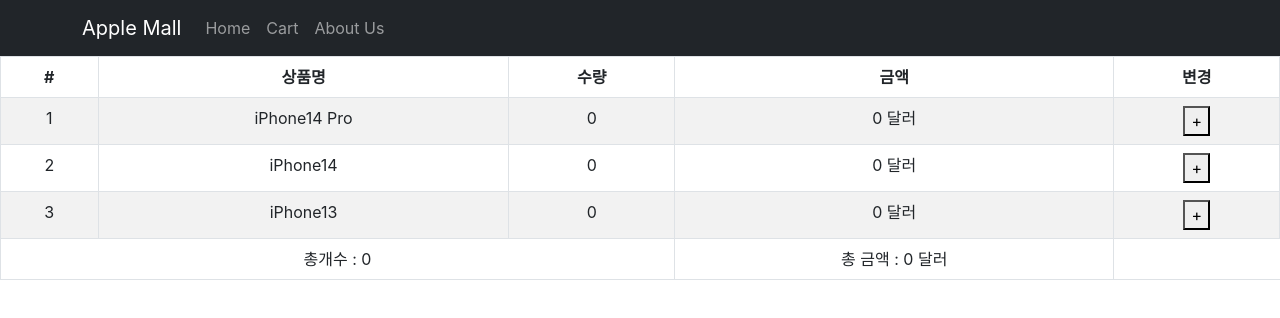
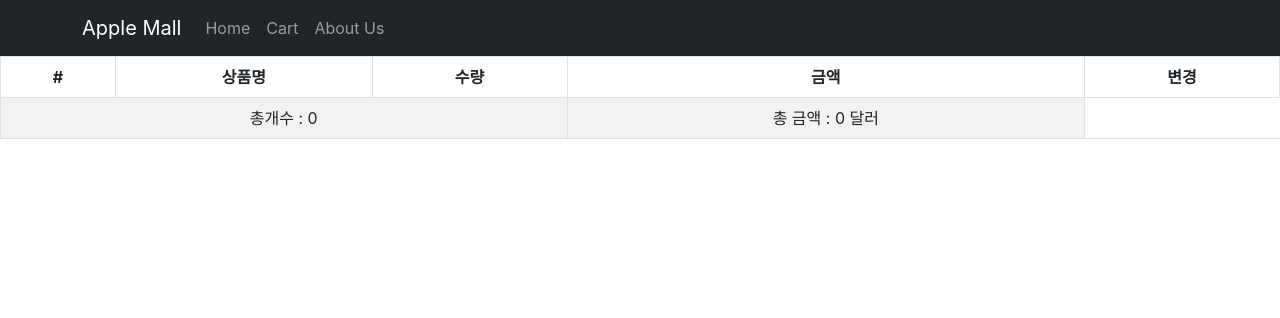
Before and after one commit to Domlnick/Apple_MAll, a React (Create React App) app in the folder shop/: page /cart in a window 1280 px wide. Shown: the top 318 px of the page. Built offline with nearby package versions, Linux system fonts and the light colour scheme.

Commit message:
장바구니 페이지 기능 1차 구현

```diff
--- a/shop/package.json
+++ b/shop/package.json
@@ -15,6 +15,7 @@
     "react-redux": "^8.0.4",
     "react-router-dom": "^6.4.1",
     "react-scripts": "5.0.1",
+    "redux-persist": "^6.0.0",
     "styled-components": "^5.3.6",
     "web-vitals": "^2.1.4"
   },
--- a/shop/src/App.js
+++ b/shop/src/App.js
@@ -2,7 +2,7 @@
 import { Navbar, Container, Nav, NavLink } from 'react-bootstrap';
 import { createContext, useState } from 'react';
 //image - import 작명 from './파일경로';
-import datas from './data.js';
+import data from './data.js';
 import {Products, About, Event} from './Routes/Pages.js';
 import { Routes, Route, Link, useNavigate, Outlet } from "react-router-dom";
 // useNavigate() : page 이동 도와주는 함수
@@ -10,10 +10,10 @@
 import { type } from '@testing-library/user-event/dist/type';
 import Cart from './Routes/Cart';
 
-
 function App() {
 
-  let [iPhone] = useState(datas);
+  let [iPhone, setIPhone] = useState(data);
+
   let navigate = useNavigate()
   return (
     <div className="App">
@@ -34,7 +34,7 @@
         <Route path="/" element={
         <>
           <div className='main-bg'></div>
-            <Products_div iPhone = {iPhone}/>
+            <Products_div iPhone = {iPhone} setIPhone = {setIPhone}/>
         </>}/>
 
         <Route path="/products/:id" element={
@@ -90,35 +90,34 @@
         <div className='row'>
           {props.iPhone.map(function (a, i){
             return(
-              <div className='col-md-4'>
+              <div className='col-md-4' key={i}>
                 <Link to = {"/products/" + i}>
                   <img src= {process.env.PUBLIC_URL + "/image_src/apple" + (i+1) +".png"} width= "50%" height = "70%" />
                 </Link>
                 <h4>{props.iPhone[i].title}</h4>
                 <p>{props.iPhone[i].content}</p>
-                <p>{props.iPhone[i].price}</p>
+                <p>$ {props.iPhone[i].price}</p>
               </div>
             )
           })
           }
           <button className="btn btn-danger" onClick={() => {
-
             if (cnt == 0){
             axios.get('https://raw.githubusercontent.com/Domlnick/Apple_MAll/main/shop/data2.json')
-            .then((data) => {
-
-              let copy = [...props.iPhone, ...data.data]
+            .then((ajaxData) => {
+              let copy = [...props.iPhone, ...ajaxData.data]
               props.setIPhone(copy)
               setCnt(cnt + 1)
             })
             .catch(() => {
               alert('요청한 url이 존재하지 않거나 해당 url에 데이터가 없습니다.')
             })
-          }else if(cnt == 1){
+          }
+          else if(cnt == 1){
             axios.get('https://raw.githubusercontent.com/Domlnick/Apple_MAll/main/shop/data3.json')
-            .then((data) => {
+            .then((ajaxData) => {
 
-              let copy = [...props.iPhone, ...data.data]
+              let copy = [...props.iPhone, ...ajaxData.data]
               props.setIPhone(copy)
               setCnt(cnt + 1)
             })
--- a/shop/src/Routes/Cart.js
+++ b/shop/src/Routes/Cart.js
@@ -1,6 +1,6 @@
 import Table from 'react-bootstrap/Table'
 import { useSelector, useDispatch } from 'react-redux'
-import { changeStockNo1, changeStockNo2, changeStockNo3 } from '../Store/changeStock.js';
+import { addCount } from '../Store/changeStock.js';
 
 function Cart() {
 
@@ -36,14 +36,7 @@
                                 <td>{a.stock[i].stock * a.stock[i].price} 달러</td>
                                 <td>
                                     <button onClick={() => {
-                                        if(i == 0){
-                                            dispatch(changeStockNo1())
-                                        }else if(i == 1){
-                                            dispatch(changeStockNo2())
-                                        }else {
-                                            dispatch(changeStockNo3())
-                                        }
-
+                                        dispatch(addCount(a.stock[i].id))
                                     }}>+</button>
                                 </td>
                             </tr>
--- a/shop/src/Routes/Pages.js
+++ b/shop/src/Routes/Pages.js
@@ -2,13 +2,14 @@
 import { Outlet, useParams } from "react-router-dom";
 import { useContext, useEffect, useState } from "react";
 import Nav from "react-bootstrap/Nav";
+import { pushCart } from '../Store/changeStock.js'
+import {useDispatch} from 'react-redux'
 
 
 
 function Products(props) {
 
     let iPhone = [...props.iPhone]
-
     let {id} = useParams()
     let [count, setCount] = useState(0)
     let [alert, setAlert] = useState(true)
@@ -18,6 +19,7 @@
     let products = props.iPhone.find(function(x){
         return x.id == id
     })
+    let dispatch = useDispatch()
 
     useEffect(() => {
         if (isNaN(num) == true){
@@ -55,7 +57,12 @@
                         <p>{products.price}</p>
                         수량 : <input onChange={(e) => {setNum(e.target.value)}}/><br/><br/>
                         <button className="btn btn-danger">상품 주문</button>
-                        <button className="btn btn-danger" onClick={() => {}}>장바구니 추가</button>
+                        &nbsp;&nbsp;&nbsp;&nbsp;
+                        <button className="btn btn-danger" onClick={() => {
+                            console.log(products)
+                            dispatch(pushCart( {id : products.id, title : products.title, stock : products.stock, price : products.price} ))
+
+                            }}>장바구니 추가</button>
                     </div>
                 </div>
 
--- a/shop/src/Store/changeStock.js
+++ b/shop/src/Store/changeStock.js
@@ -1,23 +1,22 @@
 import { createSlice } from '@reduxjs/toolkit'
-import data from '../data.js'
 
+
+let temp = []
 let stock = createSlice({
     name : 'stock',
-    initialState : data,
+    initialState : temp,
     // 1. state 수정해주는 함수
     reducers : {
-        changeStockNo1(state){
-            state[0].stock += 1
+        addCount(state, action){
+            let idx = state.findIndex((a) => { return a.id === action.payload })
+            state[idx].stock++
         },
-        changeStockNo2(state){
-            state[1].stock += 1
-        },
-        changeStockNo3(state){
-            state[2].stock += 1
+        pushCart(state, action){
+            state.push(action.payload)
         }
     }
 })
 // 2. state 수정 함수 export
-export let { changeStockNo1, changeStockNo2, changeStockNo3 } =  stock.actions
+export let { addCount, pushCart } =  stock.actions
 
 export default stock
```
Also changed, not shown: 2 other files (tests, documents, lock files or other folders).
